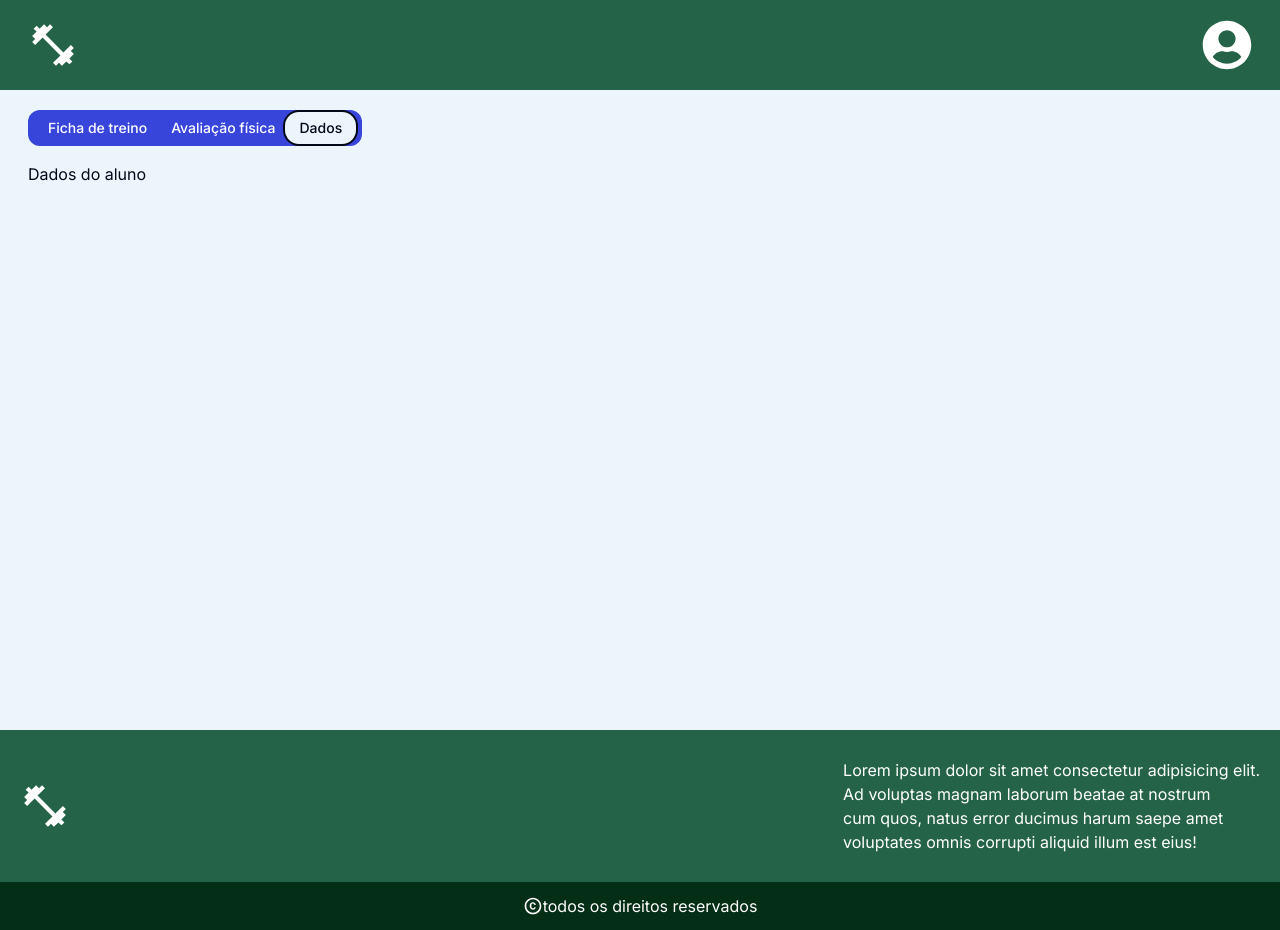
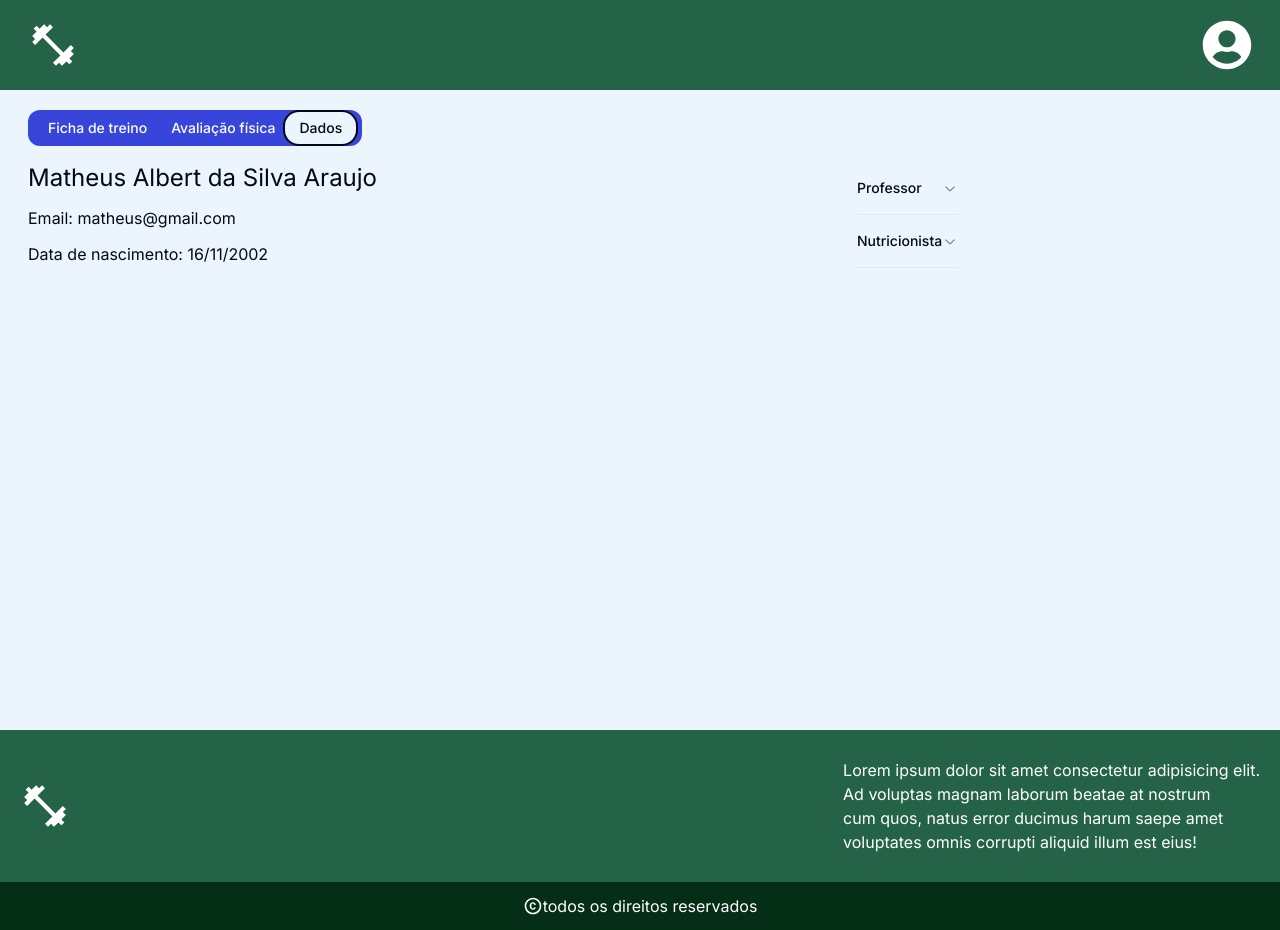
Before and after one commit to Albert1616/Sistema-Personal-Web, a Next.js app in the folder front/: page /aluno/detalhes in a window 1280 px wide. Both pictures are taken after a click on the tab "Dados". Built offline with nearby package versions, Linux system fonts and the light colour scheme.

Commit message:
feat: adição de página de layout dos detalhes do aluno

```diff
--- a/front/package.json
+++ b/front/package.json
@@ -9,6 +9,7 @@
     "lint": "next lint"
   },
   "dependencies": {
+    "@radix-ui/react-accordion": "^1.2.0",
     "@radix-ui/react-alert-dialog": "^1.0.5",
     "@radix-ui/react-dialog": "^1.0.5",
     "@radix-ui/react-dropdown-menu": "^2.0.6",
--- a/front/src/app/aluno/detalhes/page.tsx
+++ b/front/src/app/aluno/detalhes/page.tsx
@@ -7,6 +7,7 @@ import { Button } from '@/components/ui/button'
 import Link from 'next/link'
 import CardFicha from '@/components/fichaTreino/cardFicha'
 import AvaliacaoFisica from '@/components/avaliacaoFisica/avaliacaoFisica'
+import DetalhesAluno from '@/components/aluno/detalhesAluno'
 
 const medidasFicticias = {
     peso: 75,
@@ -62,7 +63,8 @@ function page() {
 
         </TabsContent>
         <TabsContent value="dados">
-            <h1>Dados do aluno</h1>
+            <DetalhesAluno nome='Matheus Albert da Silva Araujo' email='matheus@gmail.com'
+            dataNascimento='16/11/2002' professor='Albert'/>
         </TabsContent>
 </Tabs>
     </div>
--- /dev/null
+++ b/front/src/components/aluno/detalhesAluno.tsx
@@ -0,0 +1,52 @@
+import React from 'react'
+
+import {
+  Accordion,
+  AccordionContent,
+  AccordionItem,
+  AccordionTrigger,
+} from "@/components/ui/accordion"
+
+interface propsAluno{
+  nome:string,
+  email:string,
+  dataNascimento:string,
+  professor?:string,
+  nutricionista?:string
+}
+
+function detalhesAluno({nome,email,dataNascimento,professor,nutricionista} : propsAluno) {
+  return (
+    <div className='flex gap-[30rem]'>
+      <div className='flex flex-col gap-3'>
+        <h1 className='text-2xl'>{nome}</h1>
+        <h3 className='text-md'>Email: {email}</h3>
+        <h3 className='text-md'>Data de nascimento: {dataNascimento}</h3>
+      </div>
+      <Accordion type="single" collapsible>
+        <AccordionItem value="professor">
+          <AccordionTrigger>Professor</AccordionTrigger>
+        <AccordionContent>
+        {professor? (
+          <p>{professor}</p>
+        ) : (
+          <p>Esse aluno não tem professor cadastrado!</p>
+        )}
+        </AccordionContent>
+        </AccordionItem>
+        <AccordionItem value="nutri">
+          <AccordionTrigger>Nutricionista</AccordionTrigger>
+        <AccordionContent>
+        {nutricionista? (
+          <p>{nutricionista}</p>
+        ) : (
+          <p>Esse nutricionista não tem professor cadastrado!</p>
+        )}
+        </AccordionContent>
+        </AccordionItem>
+      </Accordion>
+    </div>
+  )
+}
+
+export default detalhesAluno
--- a/front/src/components/home/personal.tsx
+++ b/front/src/components/home/personal.tsx
@@ -2,7 +2,7 @@
 import React from 'react'
 import { buttonVariants } from '../ui/button'
 import Link from 'next/link'
-import CardAluno from '../cardAluno'
+import CardAluno from '../aluno/cardAluno'
 import { useGenerationStore } from '@/lib/state/stateManagament'
 
 function personal() {
--- /dev/null
+++ b/front/src/components/ui/accordion.tsx
@@ -0,0 +1,57 @@
+"use client"
+
+import * as React from "react"
+import * as AccordionPrimitive from "@radix-ui/react-accordion"
+import { ChevronDownIcon } from "@radix-ui/react-icons"
+
+import { cn } from "@/lib/utils"
+
+const Accordion = AccordionPrimitive.Root
+
+const AccordionItem = React.forwardRef<
+  React.ElementRef<typeof AccordionPrimitive.Item>,
+  React.ComponentPropsWithoutRef<typeof AccordionPrimitive.Item>
+>(({ className, ...props }, ref) => (
+  <AccordionPrimitive.Item
+    ref={ref}
+    className={cn("border-b", className)}
+    {...props}
+  />
+))
+AccordionItem.displayName = "AccordionItem"
+
+const AccordionTrigger = React.forwardRef<
+  React.ElementRef<typeof AccordionPrimitive.Trigger>,
+  React.ComponentPropsWithoutRef<typeof AccordionPrimitive.Trigger>
+>(({ className, children, ...props }, ref) => (
+  <AccordionPrimitive.Header className="flex">
+    <AccordionPrimitive.Trigger
+      ref={ref}
+      className={cn(
+        "flex flex-1 items-center justify-between py-4 text-sm font-medium transition-all hover:underline [&[data-state=open]>svg]:rotate-180",
+        className
+      )}
+      {...props}
+    >
+      {children}
+      <ChevronDownIcon className="h-4 w-4 shrink-0 text-muted-foreground transition-transform duration-200" />
+    </AccordionPrimitive.Trigger>
+  </AccordionPrimitive.Header>
+))
+AccordionTrigger.displayName = AccordionPrimitive.Trigger.displayName
+
+const AccordionContent = React.forwardRef<
+  React.ElementRef<typeof AccordionPrimitive.Content>,
+  React.ComponentPropsWithoutRef<typeof AccordionPrimitive.Content>
+>(({ className, children, ...props }, ref) => (
+  <AccordionPrimitive.Content
+    ref={ref}
+    className="overflow-hidden text-sm data-[state=closed]:animate-accordion-up data-[state=open]:animate-accordion-down"
+    {...props}
+  >
+    <div className={cn("pb-4 pt-0", className)}>{children}</div>
+  </AccordionPrimitive.Content>
+))
+AccordionContent.displayName = AccordionPrimitive.Content.displayName
+
+export { Accordion, AccordionItem, AccordionTrigger, AccordionContent }
```
Also changed, not shown: front/src/components/aluno/formAluno.tsx (renamed from front/src/components/formAluno.tsx, +4 -3 lines), front/src/components/aluno/cardAluno.tsx (renamed from front/src/components/cardAluno.tsx), 1 other file (tests, documents, lock files or other folders).
